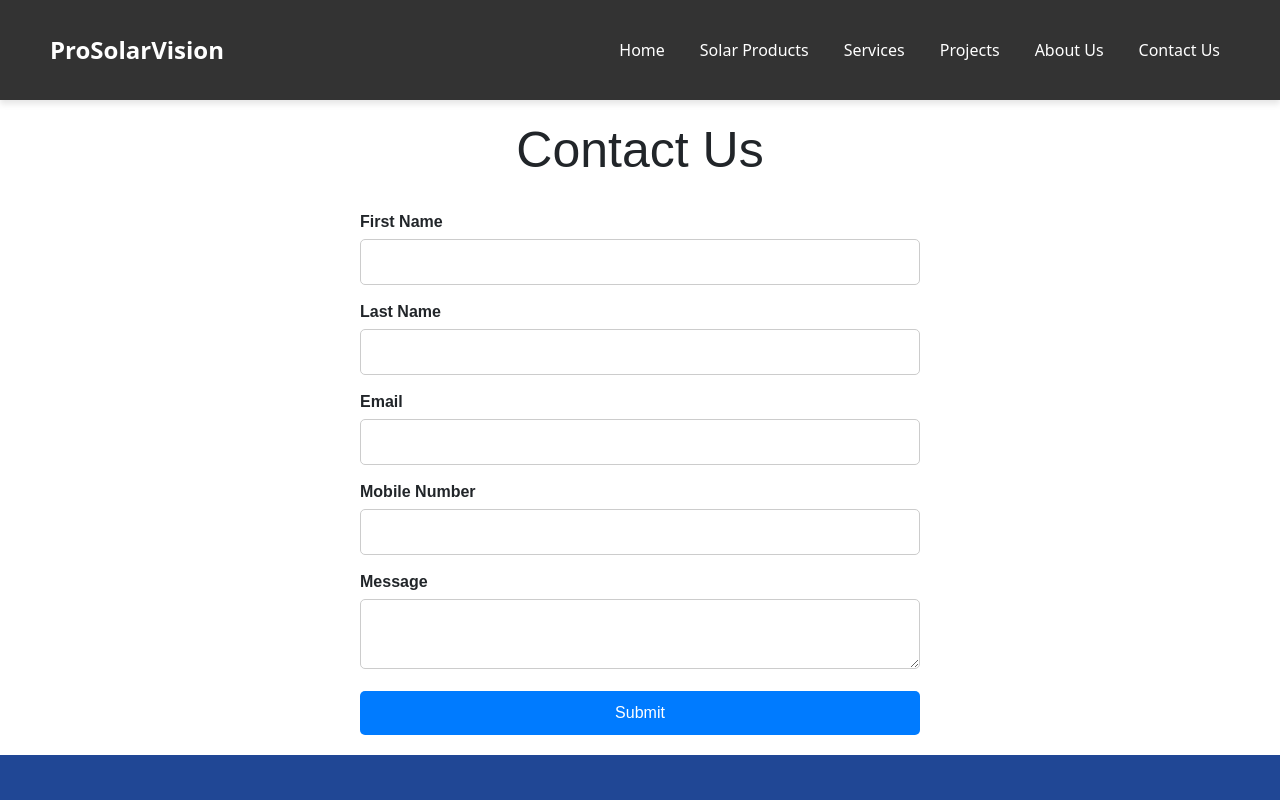
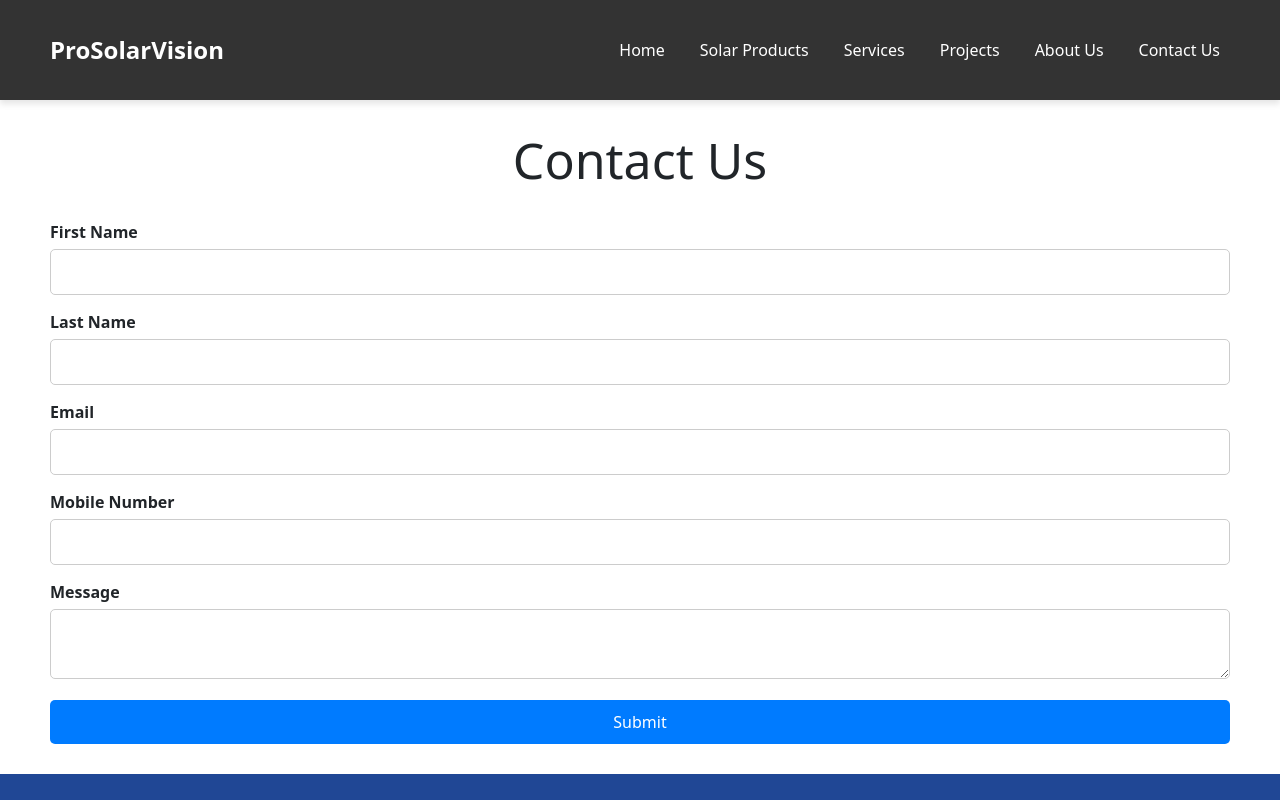
Before and after one commit to kushang19/prosolarvision, a React (Create React App) app: page /contact-us in a window 1280 px wide. Shown: the top 800 px of the page. Built offline with nearby package versions, Linux system fonts and the light colour scheme.

Commit message:
contact us feature p1

```diff
--- a/src/pages/ContactUs/ContactUs.css
+++ b/src/pages/ContactUs/ContactUs.css
@@ -1,27 +1,27 @@
-.contact-us-container {
+.contact-us .contact-us-container {
     max-width: 600px;
     margin: 0 auto;
     padding: 20px;
     font-family: Arial, sans-serif;
   }
 
-  h2 {
+  .contact-us h2 {
     text-align: center;
     margin-bottom: 20px;
   }
 
-  .contact-form .form-group {
+  .contact-us .contact-form .form-group {
     margin-bottom: 15px;
   }
 
-  .contact-form label {
+  .contact-us .contact-form label {
     display: block;
     font-weight: bold;
     margin-bottom: 5px;
   }
 
-  .contact-form input,
-  .contact-form textarea {
+  .contact-us .contact-form input,
+  .contact-us .contact-form textarea {
     width: 100%;
     padding: 10px;
     font-size: 16px;
@@ -29,7 +29,7 @@
     border-radius: 5px;
   }
 
-  .contact-form button {
+  .contact-us .contact-form button {
     width: 100%;
     padding: 10px;
     font-size: 16px;
@@ -40,25 +40,25 @@
     cursor: pointer;
   }
 
-  .contact-form button:hover {
+  .contact-us .contact-form button:hover {
     background-color: #0056b3;
   }
 
-  .error {
+  .contact-us .error {
     color: red;
     font-size: 14px;
   }
 
-  .thank-you-message {
+  .contact-us .thank-you-message {
     text-align: center;
     font-family: Arial, sans-serif;
   }
 
-  .thank-you-message h2 {
+  .contact-us .thank-you-message h2 {
     margin-bottom: 20px;
   }
 
-  .thank-you-message button {
+  .contact-us .thank-you-message button {
     padding: 10px 20px;
     font-size: 16px;
     background-color: #007bff;
@@ -68,6 +68,6 @@
     cursor: pointer;
   }
 
-  .thank-you-message button:hover {
+  .contact-us .thank-you-message button:hover {
     background-color: #0056b3;
   }
--- a/src/pages/ContactUs/ContactUs.js
+++ b/src/pages/ContactUs/ContactUs.js
@@ -14,8 +14,8 @@ const ContactUs = () => {
     // Send email using EmailJS
     emailjs
       .send(
-        "your_service_id", // Replace with your EmailJS service ID
-        "your_template_id", // Replace with your EmailJS template ID
+        "service_85hb6ac", // Replace with your EmailJS service ID
+        "template_msoe6ot", // Replace with your EmailJS template ID
         {
           firstName: data.firstName,
           lastName: data.lastName,
@@ -23,7 +23,7 @@ const ContactUs = () => {
           mobileNumber: data.mobileNumber,
           message: data.message,
         },
-        "your_user_id" // Replace with your EmailJS user ID
+        "dC0PNobtb4j-Xc9io" // Replace with your EmailJS user ID
       )
       .then(
         () => {
@@ -51,7 +51,7 @@ const ContactUs = () => {
   }
 
   return (
-    <div className="contact-us-container container-main">
+    <div className="contact-us-container container-main contact-us">
       <div className="wrapper">
       <div className="inner-wrapper">
       <h1 className="page-header">Contact Us</h1>
```
